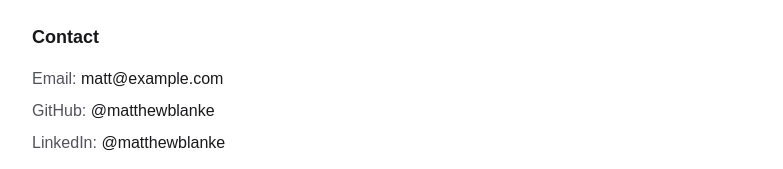
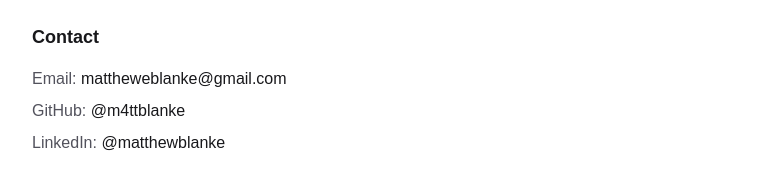
Before and after one commit to m4ttblanke/blanke-portfolio, a Next.js app: page /about in a window 1280 px wide. Shown: the part 346-515 px from the top of the page, without its empty margins (248-1031 px from the left). Built offline with nearby package versions, Linux system fonts and the light colour scheme; no server answers; what @workos-inc/authkit-nextjs would draw is missing.

Commit message:
fix some placeholders

```diff
--- a/app/(public)/about/page.tsx
+++ b/app/(public)/about/page.tsx
@@ -22,27 +22,27 @@ export default function AboutPage() {
           <li>
             <span className="text-zinc-600">Email: </span>
             <a
-              href="mailto:matt@example.com"
+              href="mailto:mattheweblanke@gmail.com"
               className="text-zinc-900 hover:underline"
             >
-              matt@example.com
+              mattheweblanke@gmail.com
             </a>
           </li>
           <li>
             <span className="text-zinc-600">GitHub: </span>
             <a
-              href="https://github.com/matthewblanke"
+              href="https://github.com/m4ttblanke"
               className="text-zinc-900 hover:underline"
               target="_blank"
               rel="noopener noreferrer"
             >
-              @matthewblanke
+              @m4ttblanke
             </a>
           </li>
           <li>
             <span className="text-zinc-600">LinkedIn: </span>
             <a
-              href="https://linkedin.com/in/matthewblanke"
+              href="https://linkedin.com/in/m4ttblanke"
               className="text-zinc-900 hover:underline"
               target="_blank"
               rel="noopener noreferrer"
--- a/app/(public)/page.tsx
+++ b/app/(public)/page.tsx
@@ -4,7 +4,7 @@ export default function Home() {
       <section className="space-y-4">
         <h1 className="text-4xl font-bold text-zinc-900">Matt Blanke</h1>
         <p className="text-lg text-zinc-600">
-          CS student and software engineer from Chicago.
+          CS student and software engineer from California.
         </p>
         <p className="text-zinc-600 leading-relaxed">
           I build full-stack applications with a focus on clean architecture, user
```
